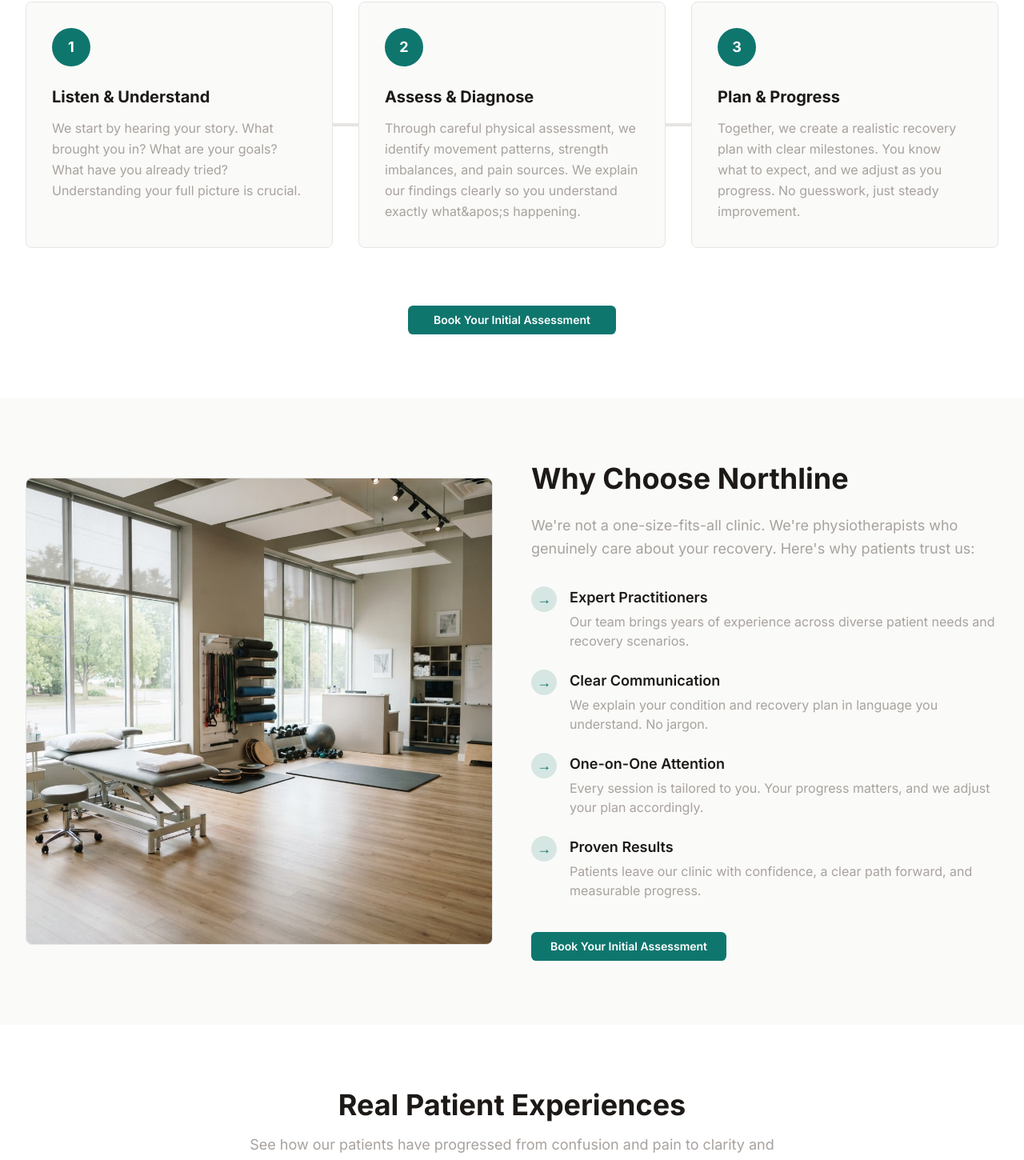
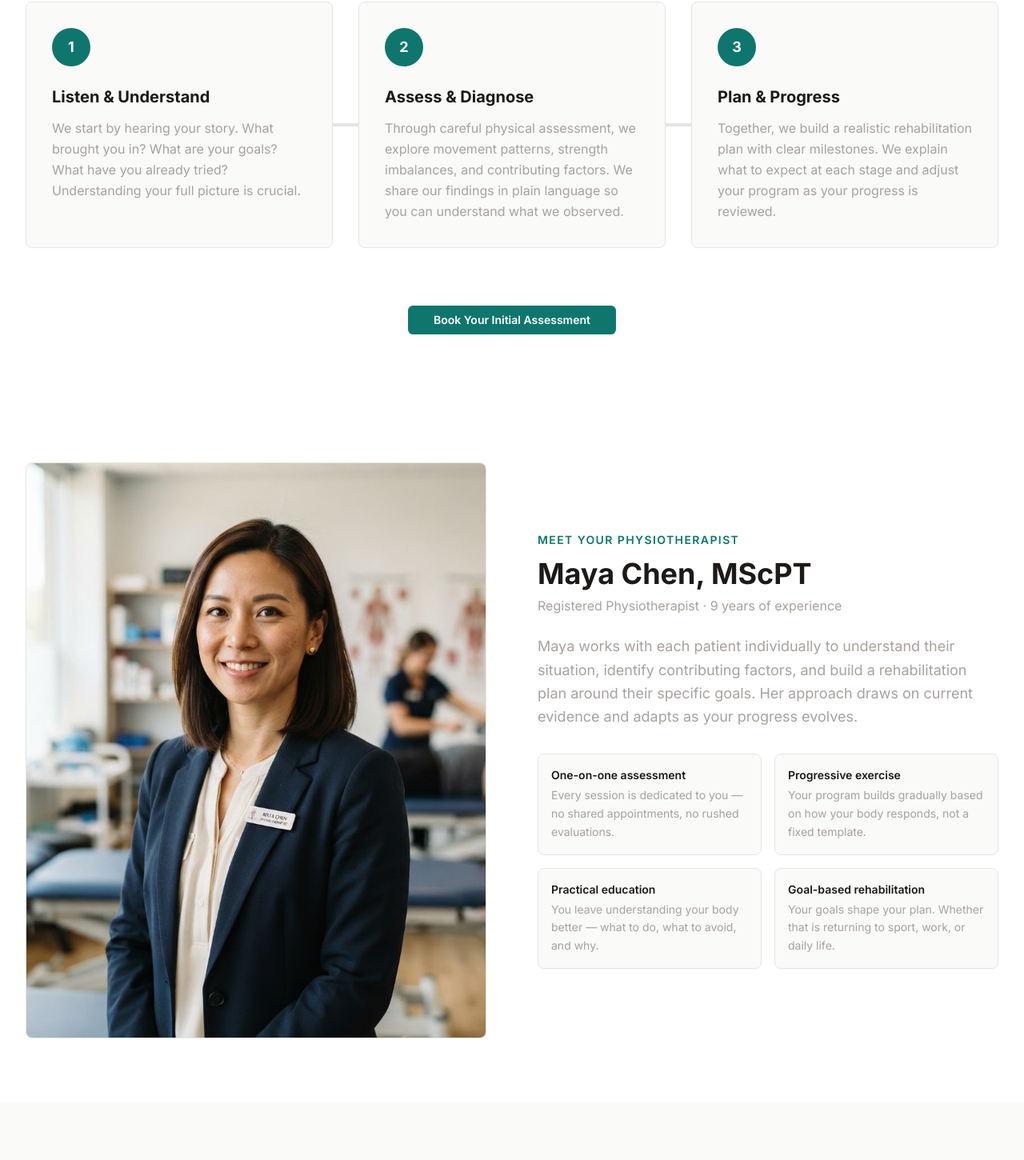
Before and after one commit to I-heart-AI/northline-physiotherapy-clinic-V0, a Next.js app: page / in a window 1280 px wide. Shown: the part 1740-3190 px from the top of the page at 80% size. Built offline with nearby package versions, Linux system fonts and the light colour scheme.

Commit message:
feat: add MeetMayaSection and update assessment process descriptions

```diff
--- a/app/page.tsx
+++ b/app/page.tsx
@@ -8,6 +8,7 @@ import { BookingDialog } from '@/components/booking/BookingDialog'
 import { HeroSection } from '@/components/sections/HeroSection'
 import { ServiceOverviewSection } from '@/components/sections/ServiceOverviewSection'
 import { AssessmentProcessSection } from '@/components/sections/AssessmentProcessSection'
+import { MeetMayaSection } from '@/components/sections/MeetMayaSection'
 import { WhyChooseUsSection } from '@/components/sections/WhyChooseUsSection'
 import { SocialProofSection } from '@/components/sections/SocialProofSection'
 import { FAQSection } from '@/components/sections/FAQSection'
@@ -30,6 +31,7 @@ export default function Page() {
         <HeroSection onBookClick={() => handleBookClick('hero')} />
         <ServiceOverviewSection onBookClick={() => handleBookClick('service-overview')} />
         <AssessmentProcessSection onBookClick={() => handleBookClick('process')} />
+        <MeetMayaSection />
         <WhyChooseUsSection onBookClick={() => handleBookClick('why-choose-us')} />
         <SocialProofSection />
         <FAQSection />
--- a/components/booking/AssessmentForm.tsx
+++ b/components/booking/AssessmentForm.tsx
@@ -157,11 +157,11 @@ export function AssessmentForm({ onSubmit, isLoading, source }: AssessmentFormPr
         disabled={isLoading}
         className="w-full bg-primary hover:bg-primary-light text-white"
       >
-        {isLoading ? 'Booking...' : 'Complete Booking'}
+        {isLoading ? 'Submitting...' : 'Request Appointment'}
       </Button>
 
       <p className="text-xs text-muted text-center">
-        This is a prototype. No data is stored or transmitted.
+        This form is a prototype and does not confirm a real appointment or transmit any information.
       </p>
     </form>
   )
--- a/components/sections/AssessmentProcessSection.tsx
+++ b/components/sections/AssessmentProcessSection.tsx
@@ -22,12 +22,12 @@ export function AssessmentProcessSection({ onBookClick }: AssessmentProcessSecti
     {
       number: '2',
       title: 'Assess & Diagnose',
-      description: 'Through careful physical assessment, we identify movement patterns, strength imbalances, and pain sources. We explain our findings clearly so you understand exactly what&apos;s happening.',
+      description: 'Through careful physical assessment, we explore movement patterns, strength imbalances, and contributing factors. We share our findings in plain language so you can understand what we observed.',
     },
     {
       number: '3',
       title: 'Plan & Progress',
-      description: 'Together, we create a realistic recovery plan with clear milestones. You know what to expect, and we adjust as you progress. No guesswork, just steady improvement.',
+      description: 'Together, we build a realistic rehabilitation plan with clear milestones. We explain what to expect at each stage and adjust your program as your progress is reviewed.',
     },
   ]
 
@@ -39,7 +39,7 @@ export function AssessmentProcessSection({ onBookClick }: AssessmentProcessSecti
             Our Three-Step Process
           </h2>
           <p className="text-base md:text-lg text-muted max-w-2xl">
-            Every assessment follows the same proven approach: we listen, we assess, and we plan. No shortcuts.
+            Every assessment follows the same structured approach: we listen, we assess, and we build a plan together. Progress is reviewed at each stage.
           </p>
         </div>
 
--- /dev/null
+++ b/components/sections/MeetMayaSection.tsx
@@ -0,0 +1,70 @@
+import Image from 'next/image'
+
+export function MeetMayaSection() {
+  const pillars = [
+    {
+      title: 'One-on-one assessment',
+      description: 'Every session is dedicated to you — no shared appointments, no rushed evaluations.',
+    },
+    {
+      title: 'Progressive exercise',
+      description: 'Your program builds gradually based on how your body responds, not a fixed template.',
+    },
+    {
+      title: 'Practical education',
+      description: 'You leave understanding your body better — what to do, what to avoid, and why.',
+    },
+    {
+      title: 'Goal-based rehabilitation',
+      description: 'Your goals shape your plan. Whether that is returning to sport, work, or daily life.',
+    },
+  ]
+
+  return (
+    <section className="w-full py-12 md:py-16 lg:py-20 bg-white">
+      <div className="mx-auto max-w-7xl px-4 md:px-6 lg:px-8">
+        <div className="grid grid-cols-1 lg:grid-cols-2 gap-8 md:gap-16 items-center">
+          {/* Portrait */}
+          <div className="relative w-full max-w-sm mx-auto lg:max-w-none aspect-[4/5] rounded-lg overflow-hidden border border-border">
+            <Image
+              src="/images/practitioner-maya.png"
+              alt="Maya Chen, Physiotherapist, MScPT — Northline Physiotherapy Clinic"
+              fill
+              className="object-cover object-top"
+              quality={90}
+            />
+          </div>
+
+          {/* Content */}
+          <div>
+            <p className="text-sm font-semibold text-primary uppercase tracking-widest mb-3">
+              Meet Your Physiotherapist
+            </p>
+            <h2 className="text-3xl md:text-4xl font-bold text-foreground mb-2 text-balance">
+              Maya Chen, MScPT
+            </h2>
+            <p className="text-base text-muted mb-6">
+              Registered Physiotherapist &middot; 9 years of experience
+            </p>
+            <p className="text-base md:text-lg text-muted leading-relaxed mb-8">
+              Maya works with each patient individually to understand their situation, identify contributing factors, and build a rehabilitation plan around their specific goals. Her approach draws on current evidence and adapts as your progress evolves.
+            </p>
+
+            {/* Approach pillars */}
+            <div className="grid grid-cols-1 sm:grid-cols-2 gap-4">
+              {pillars.map((pillar, index) => (
+                <div
+                  key={index}
+                  className="bg-background rounded-lg border border-border p-4"
+                >
+                  <p className="font-semibold text-foreground text-sm mb-1">{pillar.title}</p>
+                  <p className="text-sm text-muted leading-relaxed">{pillar.description}</p>
+                </div>
+              ))}
+            </div>
+          </div>
+        </div>
+      </div>
+    </section>
+  )
+}
--- a/components/sections/ServiceOverviewSection.tsx
+++ b/components/sections/ServiceOverviewSection.tsx
@@ -23,7 +23,7 @@ export function ServiceOverviewSection({ onBookClick }: ServiceOverviewSectionPr
               What is an Initial Assessment?
             </h2>
             <p className="text-base md:text-lg text-muted leading-relaxed mb-6">
-              Your initial assessment is a comprehensive evaluation where we listen to your story, understand your goals, and identify the root cause of your symptoms. We&apos;re not just treating the symptom—we&apos;re solving the problem.
+              Your initial assessment is a thorough evaluation where we listen to your story, understand your goals, and explore the contributing factors behind your symptoms — then work with you to build a personalized plan.
             </p>
             <div className="space-y-4 mb-8">
               <div className="flex gap-3">
@@ -39,7 +39,7 @@ export function ServiceOverviewSection({ onBookClick }: ServiceOverviewSectionPr
                   <span className="text-primary font-semibold text-sm">✓</span>
                 </div>
                 <p className="text-base text-foreground">
-                  <strong>Clear diagnosis</strong> — We explain what&apos;s happening and why, in plain language.
+                  <strong>Clear explanation of findings</strong> — We share what we observed and why, in plain language.
                 </p>
               </div>
               <div className="flex gap-3">
@@ -47,7 +47,7 @@ export function ServiceOverviewSection({ onBookClick }: ServiceOverviewSectionPr
                   <span className="text-primary font-semibold text-sm">✓</span>
                 </div>
                 <p className="text-base text-foreground">
-                  <strong>Personalized plan</strong> — Your recovery path, tailored to your goals and lifestyle.
+                  <strong>Personalized plan</strong> — A starting point tailored to your goals, reviewed as you progress.
                 </p>
               </div>
             </div>
--- a/components/sections/WhyChooseUsSection.tsx
+++ b/components/sections/WhyChooseUsSection.tsx
@@ -16,20 +16,20 @@ export function WhyChooseUsSection({ onBookClick }: WhyChooseUsSectionProps) {
 
   const benefits = [
     {
-      title: 'Expert Practitioners',
-      description: 'Our team brings years of experience across diverse patient needs and recovery scenarios.',
+      title: 'Experienced Physiotherapist',
+      description: 'Maya brings nine years of experience across a range of patient needs and recovery journeys.',
     },
     {
       title: 'Clear Communication',
-      description: 'We explain your condition and recovery plan in language you understand. No jargon.',
+      description: 'We explain our findings and your plan in language you understand. No jargon.',
     },
     {
       title: 'One-on-One Attention',
-      description: 'Every session is tailored to you. Your progress matters, and we adjust your plan accordingly.',
+      description: 'Every session is dedicated to you. Your progress is reviewed regularly and your plan adjusted accordingly.',
     },
     {
-      title: 'Proven Results',
-      description: 'Patients leave our clinic with confidence, a clear path forward, and measurable progress.',
+      title: 'Progress Reviewed Over Time',
+      description: 'Patients work toward meaningful milestones with a plan that evolves as their situation changes.',
     },
   ]
 
--- a/data/patient-stories.ts
+++ b/data/patient-stories.ts
@@ -33,7 +33,7 @@ export const patientStories: PatientStory[] = [
     name: 'Sophie',
     goal: 'Chronic back pain relief',
     story:
-      'I\'ve had back pain for years and tried various approaches. The physiotherapist identified the root cause and created a personalized plan that actually addressed it.',
+      'I\'ve had back pain for years and tried various approaches. The physiotherapist explored the contributing factors and built a personalized plan that helped me understand what to work on.',
     outcome: 'Reduced pain levels, improved posture awareness, and regained confidence in daily activities',
     isPrototype: true,
     consentStatus: 'prototype',
```
